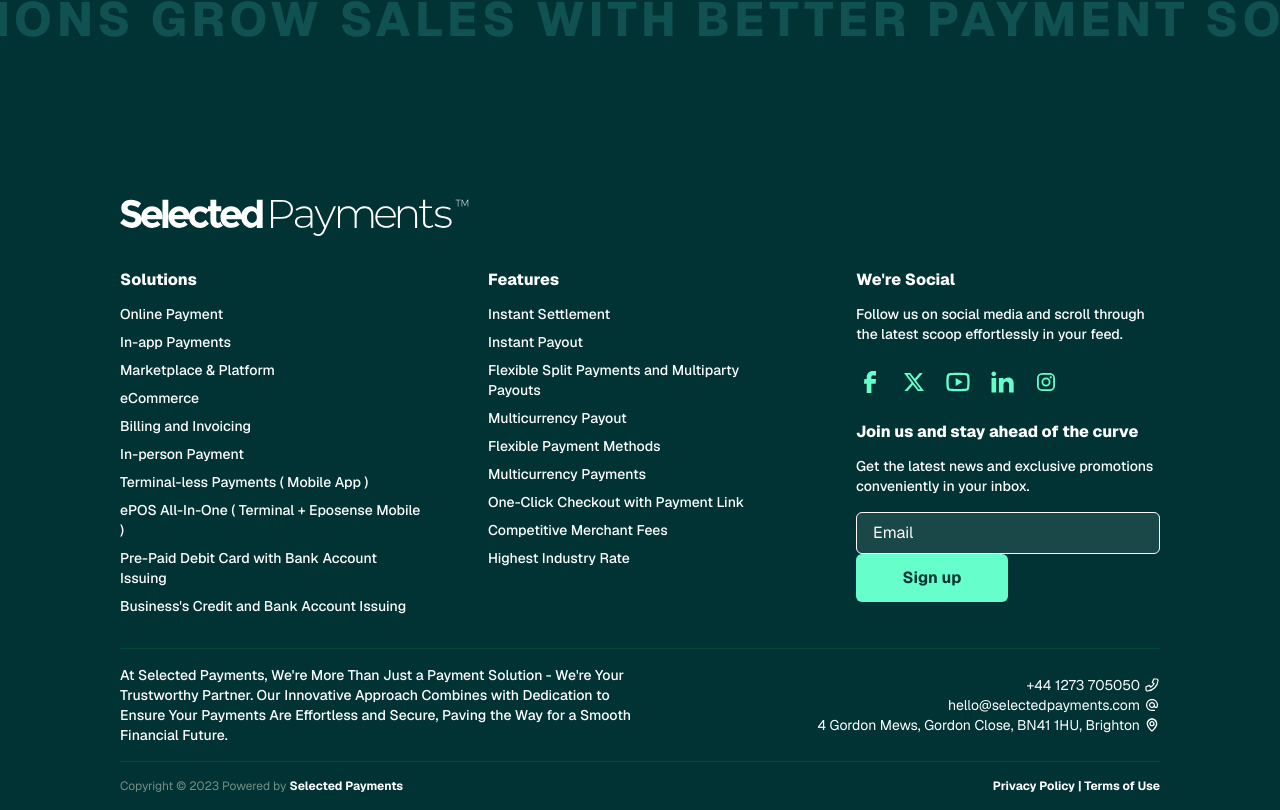
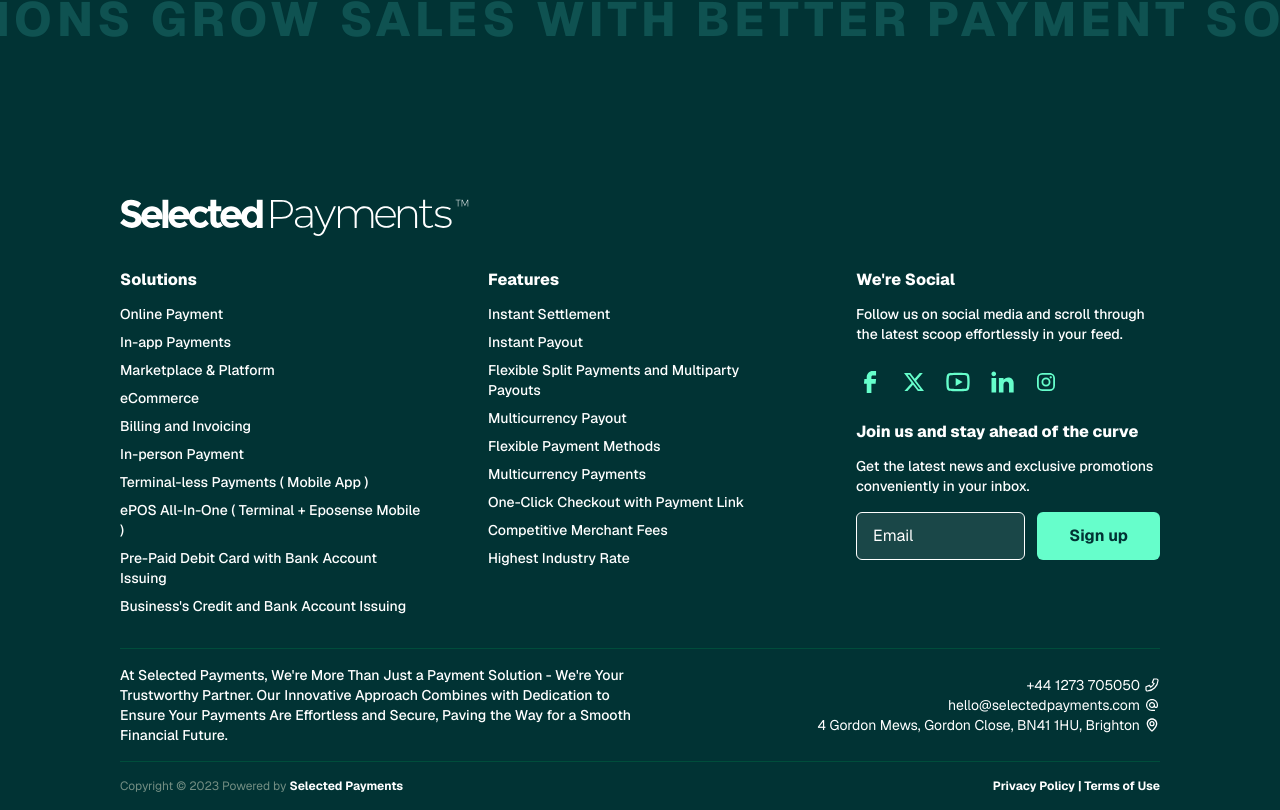
Before and after one commit to arshaan-abh/payments-landing, a Next.js app: page / in a window 1280 px wide. Shown: the part 8264-9074 px from the top of the page. Built offline with nearby package versions, Linux system fonts and the light colour scheme.

Commit message:
Fix problem

```diff
--- a/app/_components/footer/index.tsx
+++ b/app/_components/footer/index.tsx
@@ -91,8 +91,11 @@ const Footer: FC<FooterProps> = ({}) => {
 								Get the latest news and exclusive promotions conveniently in
 								your inbox.
 							</p>
-							<div className="flex flex-row gap-3 sm:flex-col lg:flex-row">
-								<form id="newsletter" name="newsletter">
+							<form
+								className="flex flex-row gap-3 sm:flex-col lg:flex-row"
+								id="newsletter"
+								name="newsletter"
+							>
 								<input
 									type="email"
 									placeholder="Email"
@@ -102,7 +105,6 @@ const Footer: FC<FooterProps> = ({}) => {
 								/>
 								<Button className="w-1/2 sm:w-full lg:w-1/2">Sign up</Button>
 							</form>
-							</div>
 						</div>
 					</div>
 					<div className="flex flex-col">
```
Lines whose indentation alone changed are shown as unchanged.
